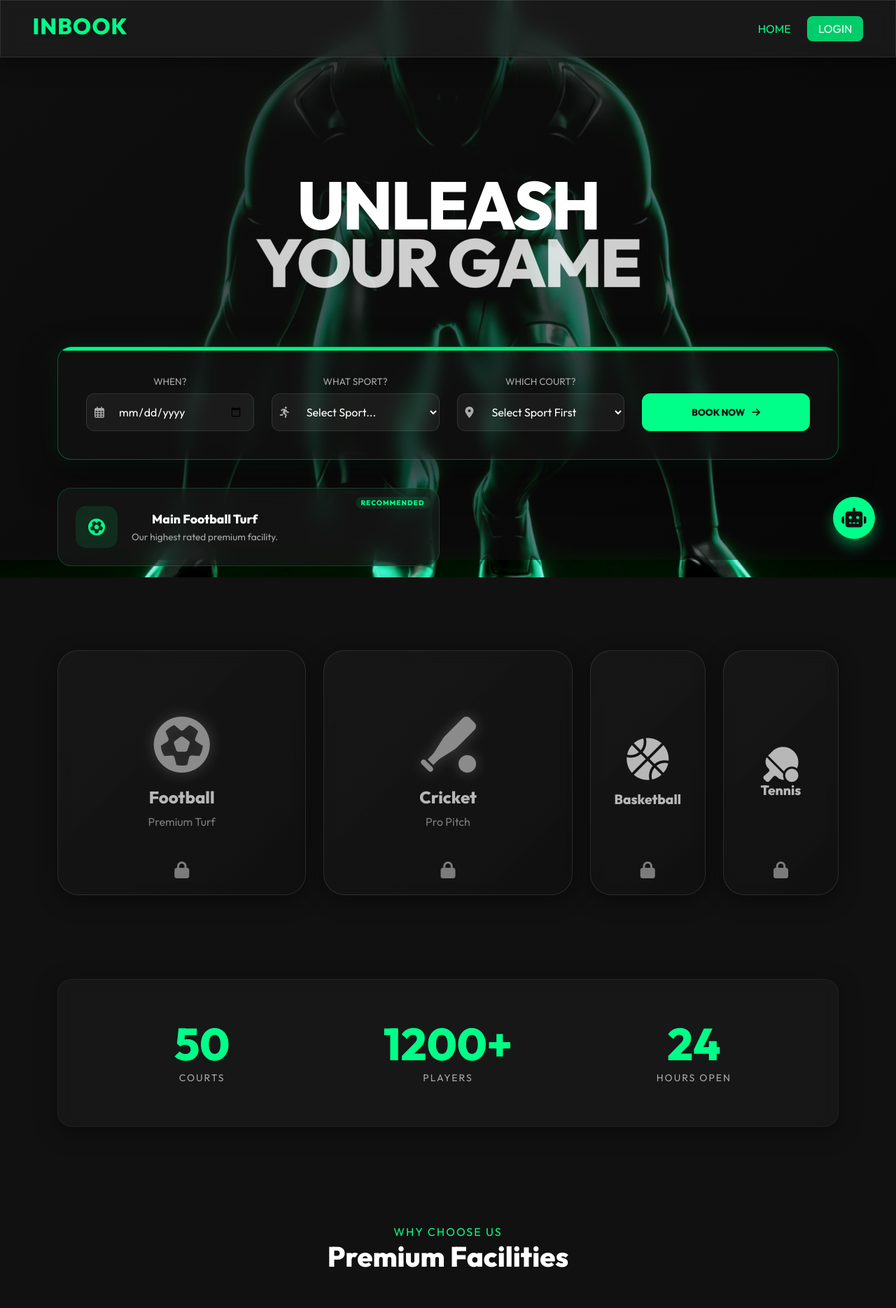
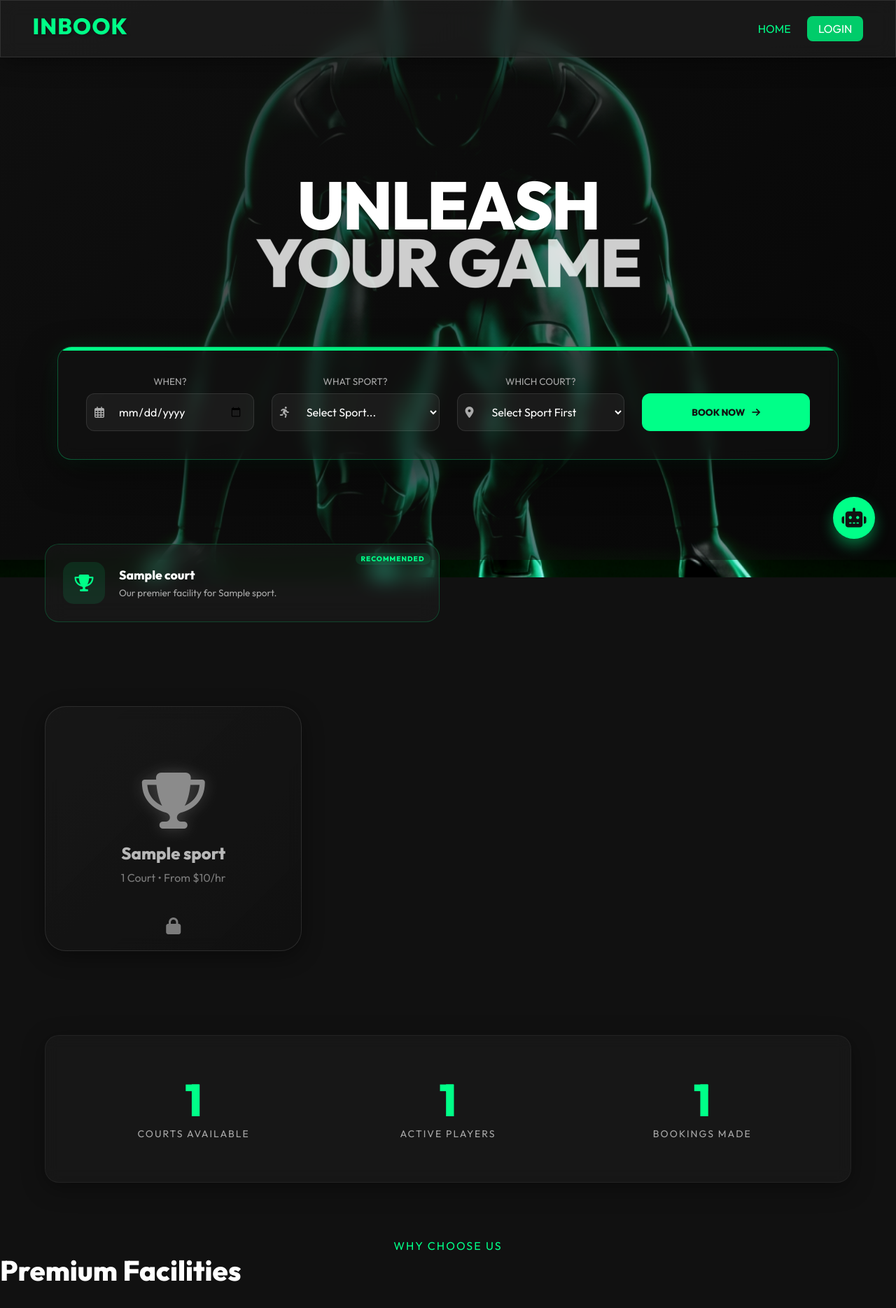
Before and after one commit to PoojaAnbalagan/Stadium_Booking, a PHP site: page /Stadium_Booking/ in a window 1280 px wide. Shown: the top 1869 px of the page at 70% size. Run offline with PHP 8.4, Linux system fonts and the light colour scheme; tables that the repository leaves empty or names only in its code hold one stand-in row (values such as "Sample post"); data that the repository does not hold is empty; some libraries are stand-ins or nearby versions.

Commit message:
feat: dynamically load sports, stats, and recommendations with authentication checks

```diff
--- a/calendar.php
+++ b/calendar.php
@@ -1,5 +1,10 @@
 <?php
 require_once 'config.php';
+
+if (!isLoggedIn()) {
+    $redirect_url = 'calendar.php?' . ($_SERVER['QUERY_STRING'] ?? '');
+    redirect('login.php?redirect=' . urlencode($redirect_url));
+}
 
 if (!isset($_GET['sport']) || !isset($_GET['court']) || !isset($_GET['date'])) {
     redirect('index.php');
--- a/get_recommendations.php
+++ b/get_recommendations.php
@@ -64,29 +64,42 @@ function getRecommendations() {
             'icon' => getSportIcon($trending['sport_name'])
         ];
     } else {
-        // Fallback popular choice if no recent bookings
-        $recommendations['trending'] = [
-            'type' => 'Recommended',
-            'title' => 'Main Football Turf',
-            'subtitle' => 'Our highest rated premium facility.',
-            'court_id' => 1,
-            'sport_name' => 'Football',
-            'icon' => 'fa-futbol'
-        ];
+        // Fallback dynamic choice: fetch the premier court from database
+        $fallback_query = "SELECT c.id as court_id, c.name as court_name, s.name as sport_name, s.id as sport_id
+                           FROM courts c
+                           JOIN sports s ON c.sport_id = s.id
+                           ORDER BY c.price_per_hour DESC
+                           LIMIT 1";
+        $fallback_res = mysqli_query($conn, $fallback_query);
+        if ($fallback_res && ($fallback_court = mysqli_fetch_assoc($fallback_res))) {
+            $recommendations['trending'] = [
+                'type' => 'Recommended',
+                'title' => $fallback_court['court_name'],
+                'subtitle' => 'Our premier facility for ' . $fallback_court['sport_name'] . '.',
+                'court_id' => $fallback_court['court_id'],
+                'sport_id' => $fallback_court['sport_id'],
+                'sport_name' => $fallback_court['sport_name'],
+                'icon' => getSportIcon($fallback_court['sport_name'])
+            ];
+        }
     }
 
     return $recommendations;
 }
 
 function getSportIcon($name) {
+    $normalized = strtolower(trim($name));
     $icons = [
-        'Football' => 'fa-futbol',
-        'Basketball' => 'fa-basketball',
-        'Tennis' => 'fa-table-tennis-paddle-ball',
-        'Cricket' => 'fa-baseball-bat-ball',
-        'Volleyball' => 'fa-volleyball-ball',
-        'Badminton' => 'fa-shuttlecock'
+        'football' => 'fa-futbol',
+        'soccer' => 'fa-futbol',
+        'basketball' => 'fa-basketball',
+        'tennis' => 'fa-table-tennis-paddle-ball',
+        'cricket' => 'fa-baseball-bat-ball',
+        'volleyball' => 'fa-volleyball',
+        'badminton' => 'fa-feather-pointed',
+        'table tennis' => 'fa-table-tennis-paddle-ball',
+        'squash' => 'fa-table-tennis-paddle-ball'
     ];
-    return $icons[$name] ?? 'fa-star';
+    return $icons[$normalized] ?? 'fa-trophy';
 }
 ?>
--- a/index.php
+++ b/index.php
@@ -1,5 +1,35 @@
 <?php
 require_once 'config.php';
+require_once 'get_recommendations.php';
+
+// 1. Fetch dynamic sports list with court counts and minimum price
+$sports_query = "SELECT s.id, s.name,
+                        COUNT(c.id) as court_count,
+                        COALESCE(MIN(c.price_per_hour), 0) as min_price
+                 FROM sports s
+                 LEFT JOIN courts c ON s.id = c.sport_id
+                 GROUP BY s.id, s.name
+                 ORDER BY court_count DESC, s.name ASC";
+$sports_result = mysqli_query($conn, $sports_query);
+$sports_list = [];
+if ($sports_result) {
+    while ($row = mysqli_fetch_assoc($sports_result)) {
+        $sports_list[] = $row;
+    }
+}
+
+// 2. Fetch live stats
+$stat_courts_res = mysqli_query($conn, "SELECT COUNT(*) as total FROM courts");
+$stat_courts = ($stat_courts_res) ? (int)mysqli_fetch_assoc($stat_courts_res)['total'] : 0;
+
+$stat_users_res = mysqli_query($conn, "SELECT COUNT(*) as total FROM users");
+$stat_users = ($stat_users_res) ? (int)mysqli_fetch_assoc($stat_users_res)['total'] : 0;
+
+$stat_bookings_res = mysqli_query($conn, "SELECT COUNT(*) as total FROM bookings WHERE status = 'confirmed'");
+$stat_bookings = ($stat_bookings_res) ? (int)mysqli_fetch_assoc($stat_bookings_res)['total'] : 0;
+
+// 3. Fetch dynamic recommendations
+$recs = getRecommendations();
 ?>
 
 <!DOCTYPE html>
@@ -76,11 +106,9 @@ require_once 'config.php';
                             <i class="fas fa-running"></i>
                             <select name="sport" id="barSport" class="booking-input" onchange="loadBarCourts(this.value)" required>
                                 <option value="">Select Sport...</option>
-                                <option value="1">Basketball</option>
-                                <option value="2">Badminton</option>
-                                <option value="3">Tennis</option>
-                                <option value="4">Volleyball</option>
-                                <option value="5">Cricket</option>
+                                <?php foreach ($sports_list as $sport_item): ?>
+                                    <option value="<?= (int)$sport_item['id'] ?>"><?= htmlspecialchars($sport_item['name']) ?></option>
+                                <?php endforeach; ?>
                             </select>
                         </div>
                     </div>
@@ -105,16 +133,15 @@ require_once 'config.php';
                     </div>
                 </form>
             </div>
+        </div>
 
         <!-- Recommendations Section -->
-        <?php
-        require_once 'get_recommendations.php';
-        $recs = getRecommendations();
-        ?>
         <div class="recommendations-section reveal active">
             <div class="recommendations-grid">
-                <?php if (isset($recs['personalized'])): ?>
-                    <a href="calendar.php?sport=<?= $recs['personalized']['sport_id'] ?>&court=<?= $recs['personalized']['court_id'] ?>&date=<?= date('Y-m-d') ?>" class="recommendation-card">
+                <?php if (isset($recs['personalized'])):
+                    $p_url = "calendar.php?sport=" . $recs['personalized']['sport_id'] . "&court=" . $recs['personalized']['court_id'] . "&date=" . date('Y-m-d');
+                ?>
+                    <a href="<?= isLoggedIn() ? $p_url : 'login.php?redirect=' . urlencode($p_url) ?>" class="recommendation-card" <?= !isLoggedIn() ? 'onclick="showToast();"' : '' ?>>
                         <div class="rec-type-badge"><?= $recs['personalized']['type'] ?></div>
                         <div class="rec-icon">
                             <i class="fas <?= $recs['personalized']['icon'] ?>"></i>
@@ -129,8 +156,10 @@ require_once 'config.php';
                     </a>
                 <?php endif; ?>
 
-                <?php if (isset($recs['trending'])): ?>
-                    <a href="calendar.php?court=<?= $recs['trending']['court_id'] ?>&date=<?= date('Y-m-d') ?>&sport=<?= $recs['trending']['sport_id'] ?>" class="recommendation-card">
+                <?php if (isset($recs['trending'])):
+                    $t_url = "calendar.php?court=" . $recs['trending']['court_id'] . "&date=" . date('Y-m-d') . "&sport=" . $recs['trending']['sport_id'];
+                ?>
+                    <a href="<?= isLoggedIn() ? $t_url : 'login.php?redirect=' . urlencode($t_url) ?>" class="recommendation-card" <?= !isLoggedIn() ? 'onclick="showToast();"' : '' ?>>
                         <div class="rec-type-badge"><?= $recs['trending']['type'] ?></div>
                         <div class="rec-icon">
                             <i class="fas <?= $recs['trending']['icon'] ?>"></i>
@@ -149,13 +178,25 @@ require_once 'config.php';
 
         <!-- The Bento Grid (Sports Selection) -->
         <div class="bento-grid">
-            <!-- Football (Large) - Key Sport -->
-            <div class="bento-item bento-large reveal <?= !isLoggedIn() ? 'locked' : '' ?>"
-                 data-id="1" data-sport="football" onclick="handleCardClick(this)">
+            <?php
+            $layout_classes = ['bento-large', 'bento-tall', 'bento-normal', 'bento-normal', 'bento-tall', 'bento-large'];
+            foreach ($sports_list as $idx => $sport_item):
+                $layout_class = $layout_classes[$idx % count($layout_classes)];
+                $icon_class = getSportIcon($sport_item['name']);
+                if ($sport_item['court_count'] > 0) {
+                    $subtitle = $sport_item['court_count'] . ($sport_item['court_count'] == 1 ? ' Court' : ' Courts') . ' • From $' . number_format($sport_item['min_price'], 0) . '/hr';
+                } else {
+                    $subtitle = 'Courts Coming Soon';
+                }
+            ?>
+                <div class="bento-item <?= $layout_class ?> reveal <?= !isLoggedIn() ? 'locked' : '' ?>"
+                     data-id="<?= (int)$sport_item['id'] ?>"
+                     data-sport="<?= htmlspecialchars(strtolower($sport_item['name'])) ?>"
+                     onclick="handleCardClick(this)">
                     <div class="bento-content">
-                    <i class="fas fa-futbol sport-icon icon-large"></i>
-                    <h2 class="sport-title">Football</h2>
-                    <p style="color:var(--text-gray); margin-top:10px;">Premium Turf</p>
+                        <i class="fas <?= $icon_class ?> sport-icon icon-large"></i>
+                        <h2 class="sport-title"><?= htmlspecialchars($sport_item['name']) ?></h2>
+                        <p style="color:var(--text-gray); margin-top:10px;"><?= htmlspecialchars($subtitle) ?></p>
                     </div>
                     <?php if (!isLoggedIn()): ?>
                         <div style="position:absolute; bottom:20px; color:var(--text-gray); font-size:24px;">
@@ -163,64 +204,22 @@ require_once 'config.php';
                         </div>
                     <?php endif; ?>
                 </div>
-
-            <!-- Cricket (Tall) - Key Sport -->
-            <div class="bento-item bento-tall reveal <?= !isLoggedIn() ? 'locked' : '' ?>"
-                 data-id="4" data-sport="cricket" onclick="handleCardClick(this)">
-                <div class="bento-content">
-                    <i class="fas fa-baseball-bat-ball sport-icon icon-large"></i>
-                    <h2 class="sport-title">Cricket</h2>
-                    <p style="color:var(--text-gray); margin-top:10px;">Pro Pitch</p>
-                </div>
-                <?php if (!isLoggedIn()): ?>
-                    <div style="position:absolute; bottom:20px; color:var(--text-gray); font-size:24px;">
-                        <i class="fas fa-lock"></i>
-                    </div>
-                <?php endif; ?>
-            </div>
-
-            <!-- Basketball (Normal) -->
-            <div class="bento-item bento-normal reveal <?= !isLoggedIn() ? 'locked' : '' ?>"
-                 data-id="2" data-sport="basketball" onclick="handleCardClick(this)">
-                <div class="bento-content">
-                    <i class="fas fa-basketball sport-icon icon-medium"></i>
-                    <h2 class="sport-title" style="font-size: 1.2rem;">Basketball</h2>
-                </div>
-                <?php if (!isLoggedIn()): ?>
-                    <div style="position:absolute; bottom:20px; color:var(--text-gray); font-size:24px;">
-                        <i class="fas fa-lock"></i>
-                    </div>
-                <?php endif; ?>
-            </div>
-
-            <!-- Tennis (Normal) -->
-            <div class="bento-item bento-normal reveal <?= !isLoggedIn() ? 'locked' : '' ?>"
-                 data-id="3" data-sport="tennis" onclick="handleCardClick(this)">
-                <div class="bento-content">
-                    <i class="fas fa-table-tennis-paddle-ball sport-icon" style="font-size: 50px;"></i>
-                    <h2 class="sport-title" style="font-size: 1.2rem;">Tennis</h2>
-                </div>
-                <?php if (!isLoggedIn()): ?>
-                    <div style="position:absolute; bottom:20px; color:var(--text-gray); font-size:24px;">
-                        <i class="fas fa-lock"></i>
-                    </div>
-                <?php endif; ?>
-            </div>
+            <?php endforeach; ?>
         </div>
 
         <!-- Live Stats Ticker -->
         <div class="stats-strip glass-panel reveal" style="border-radius: 20px;">
             <div class="stat-item">
-                <span class="stat-number" data-target="50">0</span>
-                <span class="stat-label">Courts</span>
+                <span class="stat-number" data-target="<?= max($stat_courts, 1) ?>">0</span>
+                <span class="stat-label">Courts Available</span>
             </div>
             <div class="stat-item">
-                <span class="stat-number" data-target="1200">0</span>
-                <span class="stat-label">Players</span>
+                <span class="stat-number" data-target="<?= max($stat_users, 1) ?>">0</span>
+                <span class="stat-label">Active Players</span>
             </div>
             <div class="stat-item">
-                <span class="stat-number" data-target="24">0</span>
-                <span class="stat-label">Hours Open</span>
+                <span class="stat-number" data-target="<?= max($stat_bookings, 1) ?>">0</span>
+                <span class="stat-label">Bookings Made</span>
             </div>
         </div>
 
@@ -313,11 +312,11 @@ require_once 'config.php';
                     <p>The ultimate platform for sports enthusiasts to book and play. Premium courts, instant confirmation.</p>
                 </div>
                 <div class="footer-links">
-                    <h3>Quick Links</h3>
+                    <h3>Sports</h3>
                     <ul>
-                        <li><a href="index.php">Home</a></li>
-                        <li><a href="index.php">Book Court</a></li>
-                        <li><a href="login.php">Login</a></li>
+                        <?php foreach (array_slice($sports_list, 0, 4) as $s_item): ?>
+                            <li><a href="#bookingBarForm" onclick="document.getElementById('barSport').value = '<?= $s_item['id'] ?>'; loadBarCourts('<?= $s_item['id'] ?>');"><?= htmlspecialchars($s_item['name']) ?></a></li>
+                        <?php endforeach; ?>
                     </ul>
                 </div>
                 <div class="footer-links">
@@ -525,16 +524,19 @@ require_once 'config.php';
                 });
         }
 
-        /*
-        // Removed blocking check. Guests can see calendar, but must login to book.
         document.getElementById('bookingBarForm').addEventListener('submit', function(e) {
             if (!isLoggedIn) {
                 e.preventDefault();
                 showToast();
-                setTimeout(() => window.location.href = 'login.php', 1500);
+                const sport = document.getElementById('barSport').value;
+                const court = document.getElementById('barCourt').value;
+                const date = document.querySelector('input[name="date"]').value;
+                const targetUrl = `calendar.php?sport=${sport}&court=${court}&date=${date}`;
+                setTimeout(() => {
+                    window.location.href = 'login.php?redirect=' + encodeURIComponent(targetUrl);
+                }, 1000);
             }
         });
-        */
 
         // ================= Stats ================= //
         const stats = document.querySelectorAll('.stat-number');
```
Also changed, not shown: login.php (+13 -7 lines), social_auth.php (+10 -2 lines), style.css (+16 -7 lines). Lines whose indentation alone changed are shown as unchanged.
